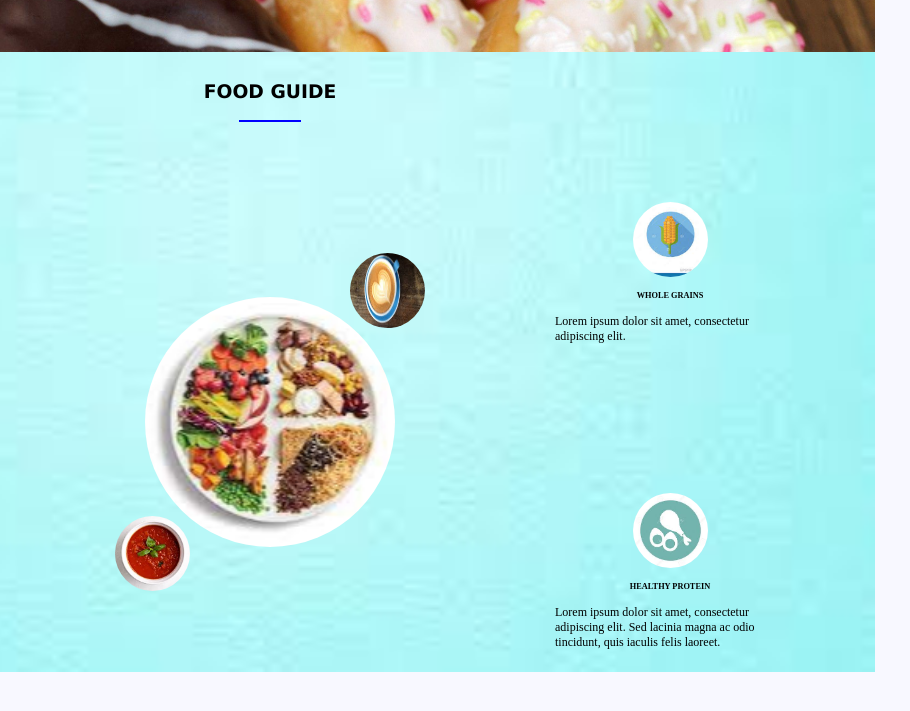
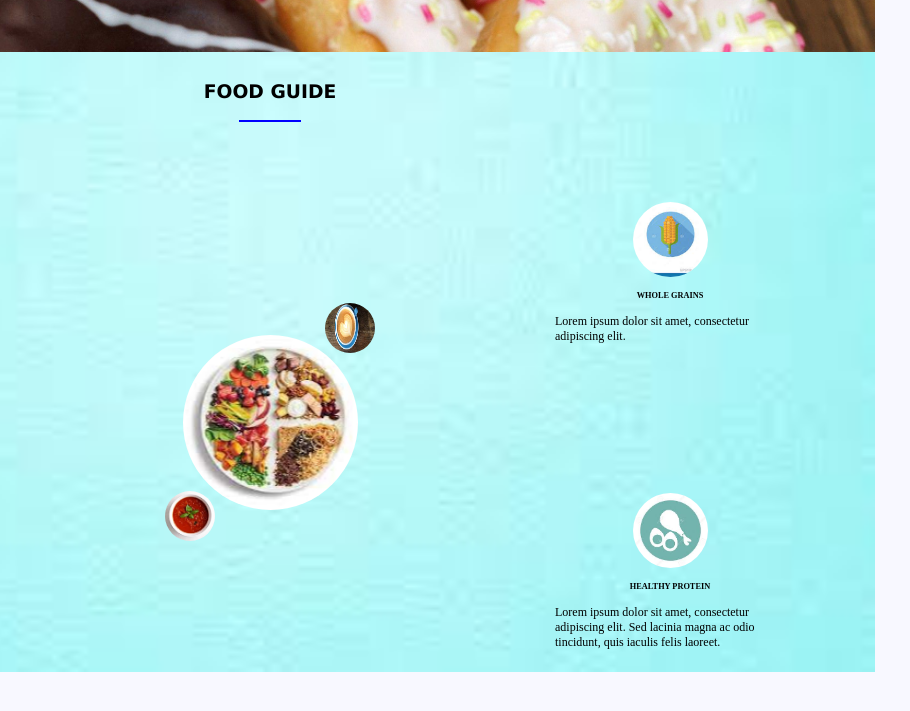
Before and after one commit to SalmaRivaan/Culinary_Kitchen, a plain HTML site: page index.html in a window 1280 px wide. Shown: the part 1311-2022 px from the top of the page, 370-1280 px from the left. Drawn offline with Linux system fonts and the light colour scheme.

Commit message:
food_Guide responsive

```diff
--- a/styles.css
+++ b/styles.css
@@ -289,8 +289,8 @@ center {
 }
 .food_chart_main {
   position: relative;
-  width: 350px;
-  height: 350px;
+  width: 250px;
+  height: 250px;
   display: flex;
   justify-content: center;
   align-items: center;
@@ -298,23 +298,23 @@ center {
 .food_chart_main_centre {
   position: absolute;
   border-radius: 50%;
-  width: 250px;
-  height: 250px;
+  width: 175px;
+  height: 175px;
   position: absolute;
   align-items: center;
 }
 .food_chart_main_top_right {
   border-radius: 50%;
-  width: 75px;
-  height: 75px;
+  width: 50px;
+  height: 50px;
   position: absolute;
   top: 6px;
   right: 20px;
 }
 .food_chart_main_bottom_left {
   border-radius: 50%;
-  width: 75px;
-  height: 75px;
+  width: 50px;
+  height: 50px;
   position: absolute;
   bottom: 6px;
   left: 20px;
@@ -352,11 +352,11 @@ center {
     left: 4px;
   }
   .c2 {
-    bottom: 30px;
+    bottom: 40px;
     right: 4px;
   }
   .c3 {
-    bottom: 30px;
+    bottom: 40px;
     left: 4px;
   }
   .c4 {
```
